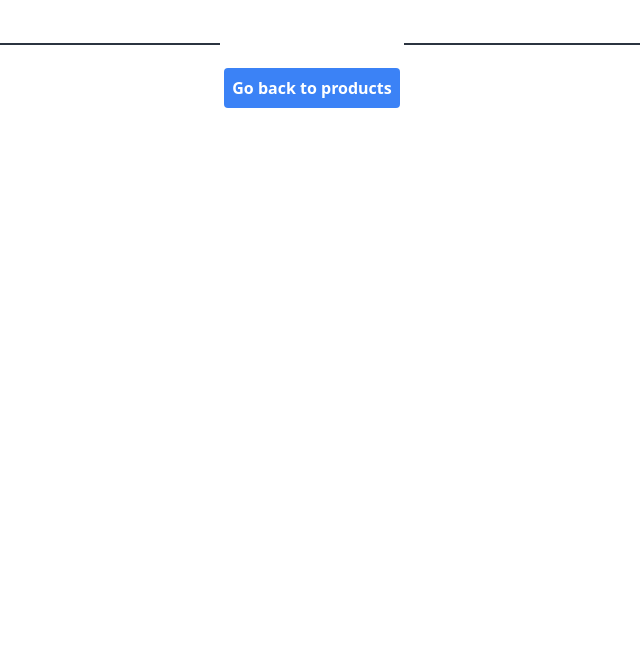
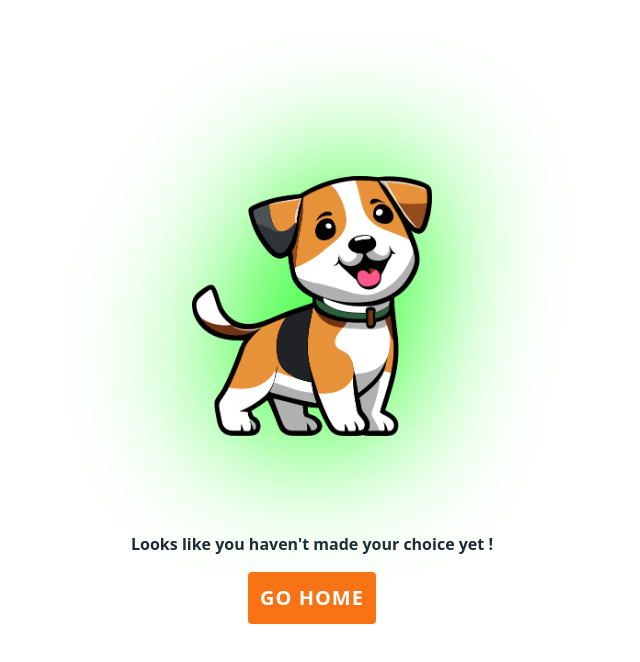
Before and after one commit to kevit-siddharth-singh/Ecommerce_Website, a React (Vite) app: page /order in a window 1280 px wide. Shown: the top 662 px of the page, without its empty margins (328-968 px from the left). Built offline with nearby package versions, Linux system fonts and the light colour scheme.

Commit message:
chore: Adds EmptyOrderPage

```diff
--- /dev/null
+++ b/src/components/EmptyOrderPage.tsx
@@ -0,0 +1,32 @@
+import { useNavigate } from "react-router-dom";
+
+const EmptyOrderPage = () => {
+  const navigate = useNavigate();
+  return (
+    <div className="flex flex-col justify-center items-center gap-4 h-screen p-3">
+      <div className="  max-sm:w-[10rem] sm:w-[15rem] mb-4">
+        <img
+          className="cursor-pointer ease-in-out duration-500
+          drop-shadow-drop-doggy
+          hover:drop-shadow-drop-doggy-hover"
+          src="/EmptyOrderPage.png"
+          alt="Cute Doggy"
+        />
+      </div>
+      <p className="text-white max-sm:text-3xl sm:text-5xl tracking-widest font-medium">
+        No orders yet
+      </p>
+      <p className="font-semibold text-center">
+        Looks like you haven't made your choice yet !
+      </p>
+      <button
+        onClick={() => navigate("/product")}
+        className="max-sm:p-1 max-sm:text-md  tracking-wider text-white text-xl font-semibold active:bg-orange-600 bg-orange-500 p-3 rounded"
+      >
+        GO HOME
+      </button>
+    </div>
+  );
+};
+
+export default EmptyOrderPage;
--- a/src/pages/ProductOrderPage.tsx
+++ b/src/pages/ProductOrderPage.tsx
@@ -1,20 +1,21 @@
 import { useNavigate } from "react-router-dom";
-import Loading from "../components/Loading";
-import { useAppSelector } from "../Redux/store";
+import { useAppDispatch, useAppSelector } from "../Redux/store";
 import useTitleChangeHook from "../custom hooks/useTitleChangeHook";
+import { orderedProductsActions } from "../Redux/Slices/orderedProducts";
+import EmptyOrderPage from "../components/EmptyOrderPage";
 
 const ProductOrderPage = () => {
-
-  useTitleChangeHook({title: "Ordered products"});
-
+  useTitleChangeHook({ title: "Ordered products" });
 
   const orderedProducts = useAppSelector(
     (state) => state.orderedProducts.products
   );
 
+  const dispatch = useAppDispatch();
+
   const navigate = useNavigate();
 
-  let content = <Loading />;
+  let content = <p>No orders stored</p>;
 
   if (orderedProducts) {
     content = (
@@ -25,12 +26,13 @@ const ProductOrderPage = () => {
             className=" flex justify-between max-sm:flex-col max-sm:gap-3"
           >
             <div className="flex max-sm:gap-4 sm:gap-3">
-              <div className="max-sm:w-1/4 max-sm:h-1/4   md:w-[6rem] rounded overflow-hidden">
+              <div className="max-sm:w-1/4 max-sm:h-1/4   md:w-[6rem] md:h-[6rem] rounded overflow-hidden bg-white hover:scale-105 ease-in-out duration-300 hover:shadow-md">
                 <img
                   onClick={() => navigate("/product/" + product.id)}
-                  className="cursor-pointer"
+                  className="object-contain cursor-pointer "
                   src={product.image}
                   alt={product.image}
+                  title={product.title}
                 />
               </div>
               <div className=" max-sm:w-[70%] ">
@@ -73,12 +75,22 @@ const ProductOrderPage = () => {
   }
 
   return (
+    <div className="">
+      {orderedProducts.length > 0 ? (
         <div className="h-full w-full  flex flex-col justify-center items-center max-sm:py-3 max-sm:px-5  sm:py-5 sm:px-10 overflow-hidden">
           <div className="divider divider-neutral text-white">
             Y O U R - O R D E R S
           </div>
+
           {content}
-      <div>
+
+          <div className="flex gap-5">
+            <button
+              onClick={() => dispatch(orderedProductsActions.clearOrder())}
+              className="bg-red-500 active:bg-red-600 text-white font-semibold max-sm:text-sm max-sm:mt-10 p-2 rounded"
+            >
+              Delete Order History
+            </button>
             <button
               onClick={() => navigate("/product")}
               className="bg-blue-500 active:bg-blue-600 text-white font-semibold max-sm:text-sm max-sm:mt-10 p-2 rounded"
@@ -87,6 +99,10 @@ const ProductOrderPage = () => {
             </button>
           </div>
         </div>
+      ) : (
+        <EmptyOrderPage />
+      )}
+    </div>
   );
 };
 
--- a/tailwind.config.js
+++ b/tailwind.config.js
@@ -2,7 +2,12 @@
 export default {
   content: ["./index.html", "./src/**/*.{js,ts,jsx,tsx}"],
   theme: {
-    extend: {},
+    extend: {
+      dropShadow: {
+        "drop-doggy-hover": "0 0px 70px rgba(255, 90, 0, 1)",
+        "drop-doggy": "0 0px 70px rgba(2, 255, 0, 1)",
+      },
+    },
   },
   plugins: ["@tailwindcss/forms", require("daisyui")],
 };
```
Also changed, not shown: public/EmptyOrderPage.png (added), 1 other file (tests, documents, lock files or other folders). Lines whose indentation alone changed are shown as unchanged.
